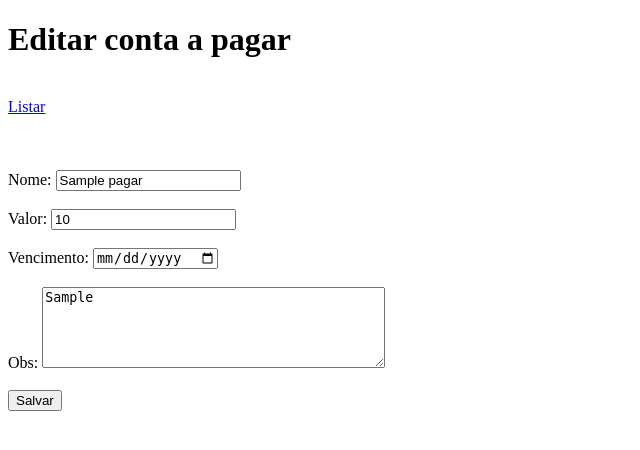
After one commit to Adilson19/Php-Celke-Heranca, a PHP site: page /editar.php?id=1 in a window 1280 px wide. The commit adds this page. Shown: the top 450 px of the page, without its empty margins (0-640 px from the left). Run offline with PHP 8.4, Linux system fonts and the light colour scheme; tables that the repository leaves empty or names only in its code hold one stand-in row (values such as "Sample post").

Commit message:
feat: udpate edit method implementing

```diff
--- a/Source/ContasPagar.php
+++ b/Source/ContasPagar.php
@@ -58,5 +58,27 @@
             $retorno = $result_contas_pagar->fetch(PDO::FETCH_ASSOC);
             return $retorno;
         }
+
+        public function editar(): bool{
+            $this->conn = $this->connect();
+            var_dump($this->formDados);
+
+            $query_conta_pagar = "UPDATE contas_pagars
+                    SET nome=:nome, valor=:valor, vencimento=:vencimento, obs=:obs, modified=NOW()
+                    WHERE id=:id";
+            $edit_conta_pagar = $this->conn->prepare($query_conta_pagar);
+            $edit_conta_pagar->bindParam(':nome', $this->formDados['nome'], PDO::PARAM_STR);
+            $edit_conta_pagar->bindParam(':valor', $this->formDados['valor'], PDO::PARAM_STR);
+            $edit_conta_pagar->bindParam(':vencimento', $this->formDados['vencimento'], PDO::PARAM_STR);
+            $edit_conta_pagar->bindParam(':obs', $this->formDados['obs'], PDO::PARAM_STR);
+            $edit_conta_pagar->bindParam(':id', $this->formDados['id'], PDO::PARAM_INT);
+
+            $edit_conta_pagar->execute();
+            if($edit_conta_pagar->rowCount()){
+                return true;
+            }else{
+                return false;
+            }
+        }
     }
 ?>
--- /dev/null
+++ b/Source/editar.php
@@ -0,0 +1,73 @@
+<!DOCTYPE html>
+<html lang="pt-br">
+<head>
+    <meta charset="UTF-8">
+    <meta name="viewport" content="width=device-width, initial-scale=1.0">
+    <title>Celke</title>
+</head>
+<body>
+    <h1>Editar conta a pagar</h1><br>
+    <a href="index.php">Listar</a><br><br>
+    <?php
+        //  Receber o ID da URL
+        $id = filter_input(INPUT_GET, "id", FILTER_SANITIZE_NUMBER_INT);
+        //  Verificando se o id possui o valor
+        if(!empty($id)){
+            //  Incluindo os arquivos
+            require './Conn.php';
+            require './ContasPagar.php';
+
+            //  Instanciando a classe
+            $visContaPg = new ContasPagar();
+
+            //  Recebendo os dados do formulario
+            $formDados = filter_input_array(INPUT_POST, FILTER_DEFAULT);
+            //var_dump($formDados);
+
+            //  verificar se o usuario clicou no botao e a posicao SendEditContaPg possui valor
+            if(!empty($formDados['SendEditContaPg'])){
+                $editContaPg = new ContasPagar();
+                //  Enviar os dados para o atributo form dados da classe contas a pagar
+                $editContaPg->formDados = $formDados;
+
+                //  Instanciando o metodo editar
+                $valor = $editContaPg->editar();
+                if($valor){
+                    echo "<p style='color: #00ff00'>Conta a pagar editada com sucesso</p>";
+                }else{
+                    echo "<p style='color: #ff0000'>Erro: Conta a pagar não Editada</p>";
+                }
+            }
+            // SendEditContaPg
+
+            //  Enviar o ID para o atributo da classe ContasPagar();
+            $visContaPg->id = $id;
+
+            // Instanciar o metodo visualizar
+            $result_vis_conta_pg = $visContaPg->visualizar();
+            //var_dump($result_vis_conta_pg);
+            extract($result_vis_conta_pg);
+        ?>
+        <!--Inicio de Formulario-->
+            <form name="EditContaPg" action="" method="post">
+                <input type="hidden" name="id" value="<?php echo $id ?>"><br><br>
+                <label for="">Nome: </label>
+                <input type="text" name="nome" value="<?php echo $nome ?>" placeholder="Nome da Conta a Pagar" required><br><br>
+                <label for="">Valor: </label>
+                <input type="text" name="valor" value="<?php echo $valor ?>" placeholder="Valor da Conta a Pagar" required><br><br>
+                <label for="">Vencimento: </label>
+                <input type="date" name="vencimento" value="<?php echo $vencimento ?>" required><br><br>
+                <label for="">Obs: </label>
+                <textarea type="text" name="nome" placeholder="Nome da Conta a Pagar" cols="40" rows="5" required><?php echo $obs ?></textarea><br><br>
+                <input type="submit" value="Salvar" name="SendEditContaPg">
+            </form>
+        <!--Fim de Formulario-->
+
+        <?php
+        }else{
+            "<p style='color: #ff0000'>Erro: Conta a pagar não encontrada</p>";
+        }
+    ?>
+
+</body>
+</html>
--- a/Source/index.php
+++ b/Source/index.php
@@ -22,7 +22,8 @@
             echo "Valor: ". number_format($valor, 2, ",", ".") ." KZ<br>";
             echo "Vencimento: ". date('d/M/Y', strtotime($vencimento)) ." <br>";
             echo "Observação: ". $obs ." <br>";
-            echo "<a href='visualizar.php?id=" . $id . "'>Visualização</a>";
+            echo "<a href='visualizar.php?id=" . $id . "'>Visualização</a><br>";
+            echo "<a href='editar.php?id=" . $id . "'>Editar</a><br>";
             echo "<hr>";
         }
     ?>
```
